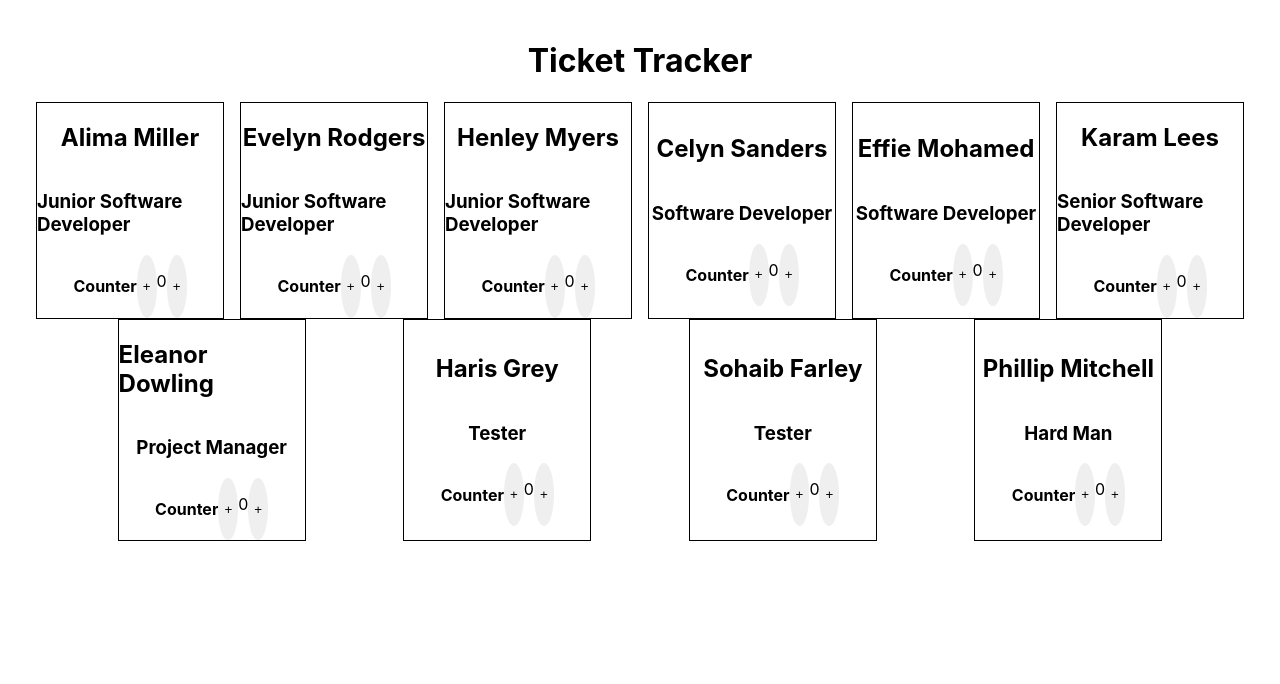
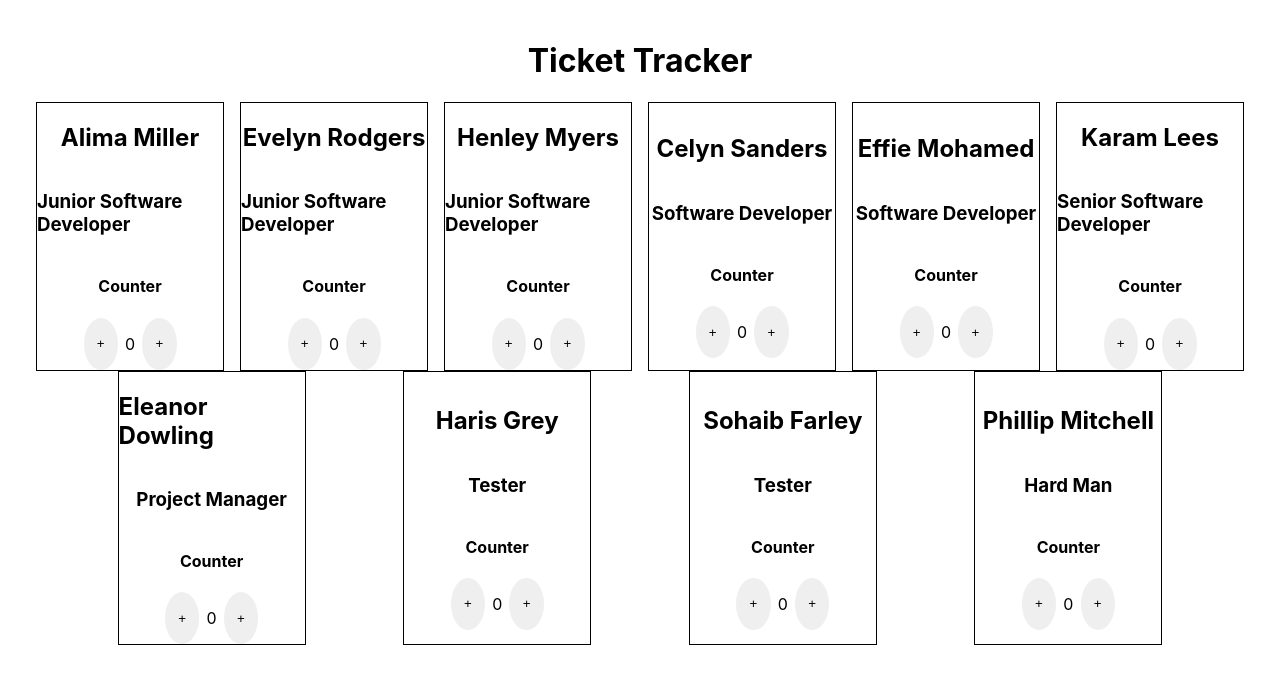
Before and after one commit to HPTR/ticket-tracker, a React (Create React App) app: page / in a window 1280 px wide. Shown: the top 684 px of the page. Built offline with nearby package versions, Linux system fonts and the light colour scheme.

Commit message:
Add initial counter styling

```diff
--- a/src/components/Counter/Counter.scss
+++ b/src/components/Counter/Counter.scss
@@ -1,3 +1,29 @@
 .counter {
-    display: flex;
+    display: grid;
+    grid-template-areas:
+    "title title title"
+    "decrement count increment";
+    width: 50%;
+    // box-shadow: 0px 0px 10px 5px rgb(220, 220, 249);
+
+    &__title {
+        grid-area: title;
+        width: 100%;
+        text-align: center;
+    }
+
+    &__button {
+        &--decrement {
+            grid-area: decrement;
+        }
+
+        &--increment {
+            grid-area: increment;
+        }
+    }
+
+    &__count {
+        text-align: center;
+        gird-area: count;
+    }
 }
```
